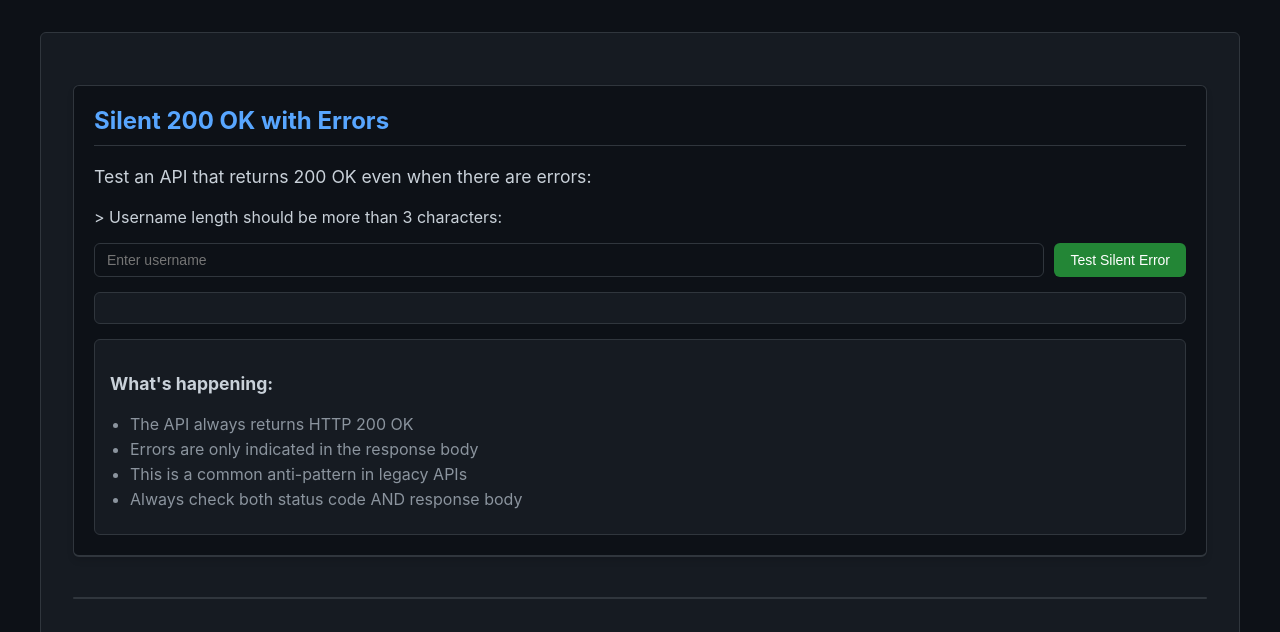
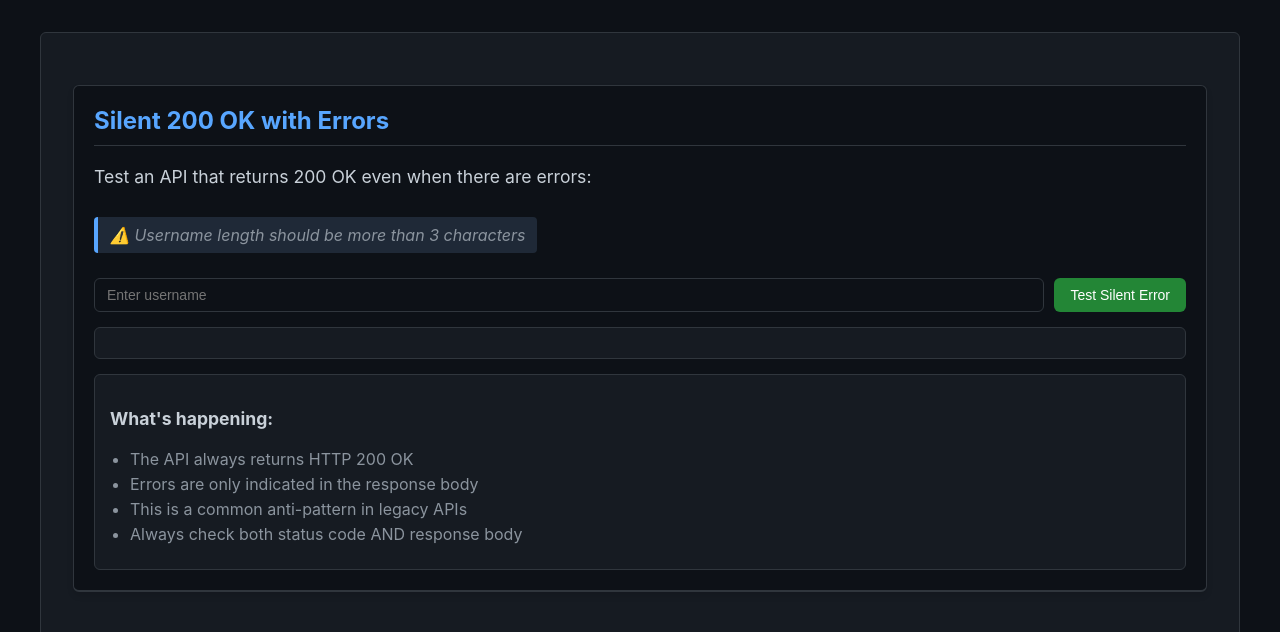
Before and after one commit to GeoSTQB/api-testing-website, a Flask app: page /api-testing in a window 1280 px wide. Shown: the part 83-715 px from the top of the page. Run offline with Flask 2, Linux system fonts and the light colour scheme.

Commit message:
Enhance API testing page by adding a new note style for important messages and updating the username length warning for better visibility.

```diff
--- a/templates/api_testing.html
+++ b/templates/api_testing.html
@@ -133,6 +133,17 @@
             color: #8b949e;
         }
 
+        .note {
+            display: inline-block;
+            padding: 8px 12px;
+            background-color: #1f2937;
+            border-left: 4px solid #58a6ff;
+            border-radius: 4px;
+            margin: 10px 0;
+            font-style: italic;
+            color: #8b949e;
+        }
+
         .header-buttons {
             display: flex;
             gap: 1rem;
@@ -161,7 +172,7 @@
             <section class="test-section">
                 <h2>Silent 200 OK with Errors</h2>
                 <p>Test an API that returns 200 OK even when there are errors:</p>
-                <p>> Username length should be more than 3 characters:</p>
+                <p class="note">⚠️ Username length should be more than 3 characters</p>
                 <div class="test-inputs">
                     <input type="text" id="silent-error-username" placeholder="Enter username" class="user-input">
                     <button onclick="testSilentError()" class="test-button">Test Silent Error</button>
```
